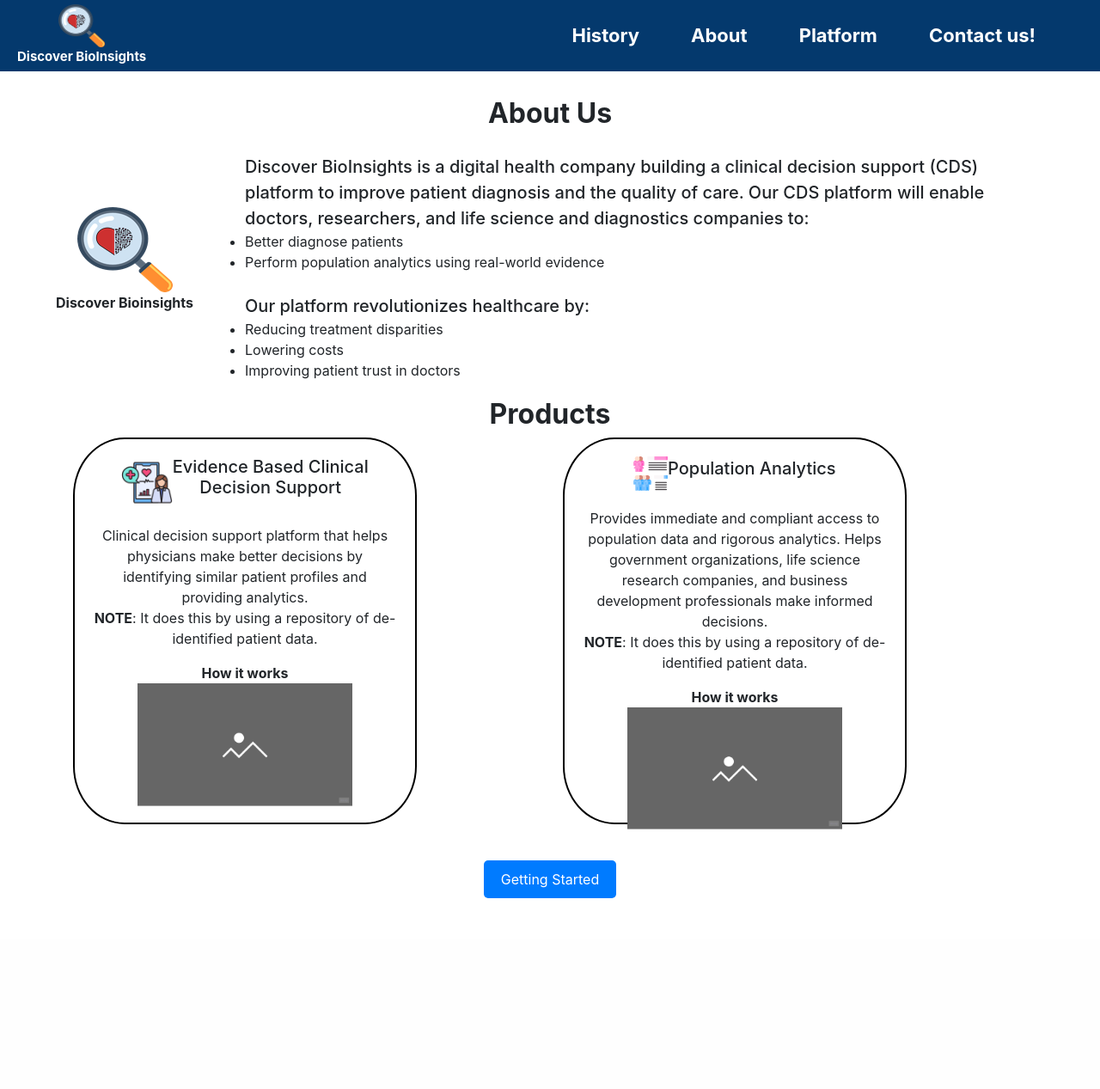
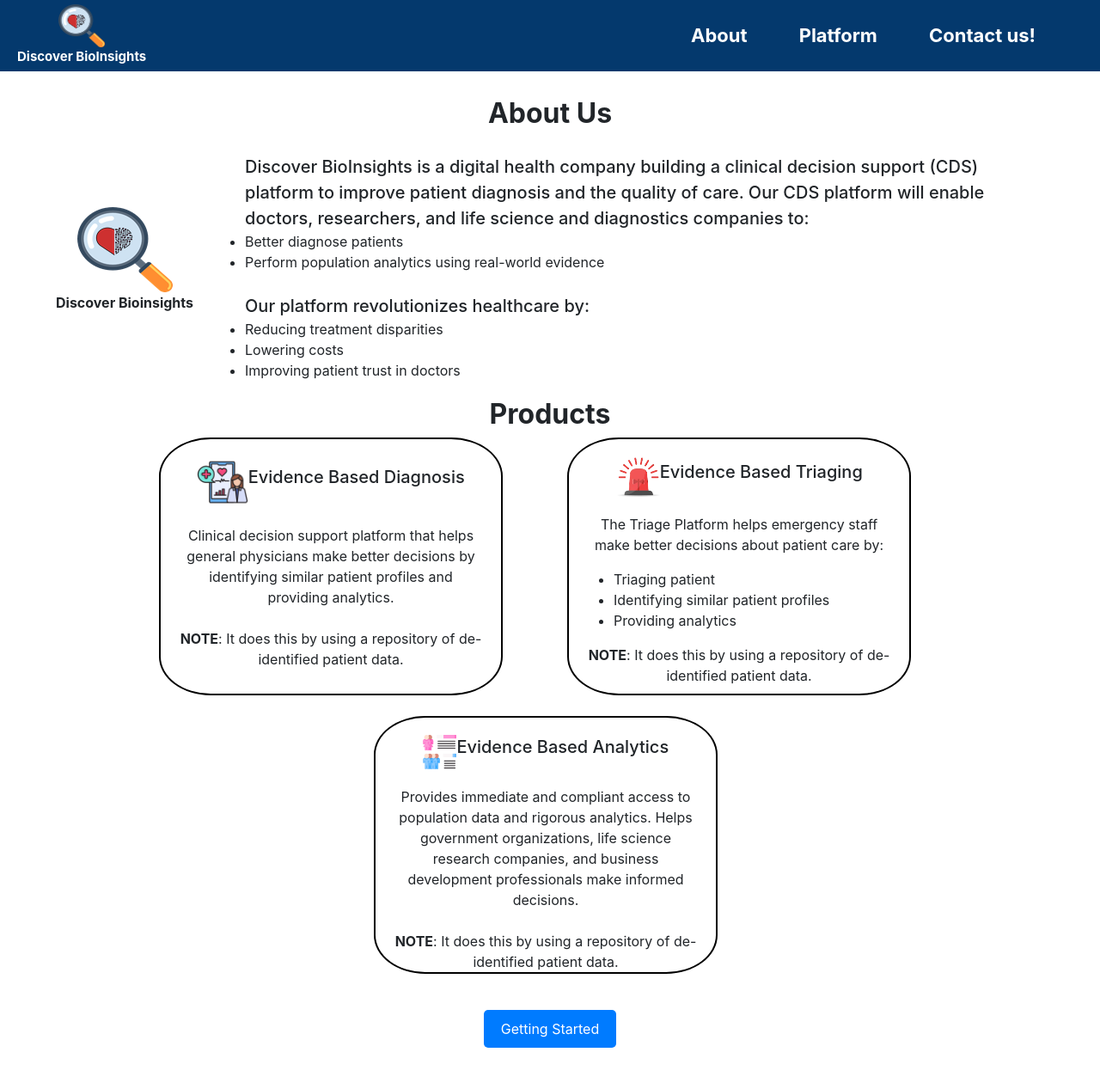
Before and after one commit to White-Devil09/Discover-Bioinsight, a Flask app: page / in a window 1280 px wide. Shown: the whole page at 86% size. Before the commit the page ends 1045 px from the top, so only its background shows below. Run offline with Flask 2, Linux system fonts and the light colour scheme; some libraries are stand-ins or nearby versions.

Commit message:
done fixes

```diff
--- a/application/routes.py
+++ b/application/routes.py
@@ -1,5 +1,5 @@
 from application import app, db
-from flask import render_template, request, redirect, url_for
+from flask import render_template, request, redirect, url_for, session
 from .forms import PatientForm
 from datetime import datetime
 import pandas as pd
@@ -27,7 +27,8 @@ def coming_soon():
 @app.route('/patient_form', methods=['POST','GET'])
 def patient_form():
     form = PatientForm()
-    return render_template('patient_form.html', form=form)
+    show_alert = session.get('show_alert', False)
+    return render_template('patient_form.html',show_alert=show_alert, form=form, show_content=True)
 
 @app.route('/result', methods=['POST','GET'])
 def result():
@@ -127,6 +128,7 @@ def result():
 
     df = pd.DataFrame(cursor)
     if df.empty:
+        session['show_alert'] = True
         return redirect(url_for('patient_form'))
     grouped = df.groupby("Diagnosis Name").size().reset_index(name="patient_count")
     top_5_diagnoses = grouped.sort_values(by="patient_count", ascending=False).head(5)
--- a/application/templates/landing.html
+++ b/application/templates/landing.html
@@ -48,13 +48,25 @@
         border: 2px solid black;
         border-radius: 15%;
         width: 400px;
-        height: 450px;
+        height: 300px;
     }
 
     .card-heading {
         display: flex;
         align-items: center;
         justify-content: center;
+    }
+
+    .custom-margin {
+        margin-left: 100px;
+    }
+
+    .custom-margin1 {
+        margin-left: 350px;
+    }
+
+    ul {
+        text-align: left;
     }
 
     /* Responsive layout for mobile screens */
@@ -76,8 +88,13 @@
         }
 
         .rounded-card {
-            width: 350px;
+            width: 320px;
             border-radius: 10%;
+        }
+
+        .custom-margin,
+        .custom-margin1 {
+            margin-left: 0px;
         }
     }
 </style>
@@ -116,29 +133,49 @@
 <div class="container">
     <h2 class="about-heading">Products</h2>
     <div class="row">
-        <div class="col-md-6 col-sm-12 text-center mb-4">
+        <div class="col-md-5 col-sm-12 text-center mb-4 custom-margin">
             <div class="rounded-card">
                 <div class="card-heading">
                     <img src="{{ url_for('static', filename='images/analytic.png') }}" alt="logo" style="width: 15%;">
-                    <h5 class="card-title">Evidence Based Clinical <br> Decision Support</h5>
+                    <h5 class="card-title">Evidence Based Diagnosis</h5>
                 </div>
                 <div class="card-body">
-                    <p class="card-text">Clinical decision support platform that helps physicians make better decisions by identifying similar patient profiles and providing analytics.<br><b>NOTE</b>: It does this by using a repository of de-identified patient data.</p>
-                    <div><b> How it works</b></div>
-                    <a href="{{ url_for('platform') }}"><img src="{{ url_for('static', filename='images/Pasted image.png')}}" alt="logo" style="width: 70%;"></a>
+                    <p class="card-text">Clinical decision support platform that helps general physicians make better
+                        decisions
+                        by identifying similar patient profiles and providing analytics.<br><br><b>NOTE</b>: It does this by
+                        using a repository of de-identified patient data.</p>
                 </div>
             </div>
         </div>
-        <div class="col-md-6 col-sm-12 text-center mb-1">
+        <div class="col-md-5 col-sm-12 text-center mb-4">
+            <div class="rounded-card">
+                <div class="card-heading">
+                    <img src="{{ url_for('static', filename='images/emergency.png') }}" alt="logo" style="width: 13%;">
+                    <h5 class="card-title">Evidence Based Triaging</h5>
+                </div>
+                <div class="card-body">
+                    <p class="card-text">The Triage Platform helps emergency staff make better decisions about patient
+                        care by:
+                    <ul>
+                        <li>Triaging patient</li>
+                        <li>Identifying similar patient profiles</li>
+                        <li>Providing analytics</li>
+                    </ul><b>NOTE</b>: It does this by using a
+                    repository of de-identified patient data.</p>
+                </div>
+            </div>
+        </div>
+        <div class="col-md-5 col-sm-12 text-center mb-4 custom-margin1">
             <div class="rounded-card">
                 <div class="card-heading">
                     <img src="{{ url_for('static', filename='images/data.png') }}" alt="logo" style="width: 10%;">
-                    <h5 class="card-title">Population Analytics</h5>
+                    <h5 class="card-title">Evidence Based Analytics</h5>
                 </div>
                 <div class="card-body">
-                    <p class="card-text">Provides immediate and compliant access to population data and rigorous analytics. Helps government organizations, life science research companies, and business development professionals make informed decisions.<br><b>NOTE</b>: It does this by using a repository of de-identified patient data.</p>
-                    <div><b> How it works</b></div>
-                    <a href="{{ url_for('platform') }}"><img src="{{ url_for('static', filename='images/Pasted image.png')}}" alt="logo" style="width: 70%;"></a>
+                    <p class="card-text">Provides immediate and compliant access to population data and rigorous
+                        analytics. Helps government organizations, life science research companies, and business
+                        development professionals make informed decisions.<br><br><b>NOTE</b>: It does this by using a
+                        repository of de-identified patient data.</p>
                 </div>
             </div>
         </div>
@@ -147,7 +184,8 @@
 
 <div style="display: flex; justify-content: center; align-items: center; height: 10vh; margin: 0;">
     <div>
-        <button style="background-color: #007BFF; color: #fff; border: none; padding: 10px 20px; border-radius: 5px; font-size: 16px;">
+        <button
+            style="background-color: #007BFF; color: #fff; border: none; padding: 10px 20px; border-radius: 5px; font-size: 16px;">
             <a href="{{ url_for('platform') }}" style="text-decoration: none; color: #fff;">Getting Started</a>
         </button>
     </div>
--- a/application/templates/layout.html
+++ b/application/templates/layout.html
@@ -101,7 +101,9 @@
                 </div>
             </div>
             <div class="right">
+                {% if show_content %}
                 <a href="{{ url_for('coming_soon')}}">History</a>
+                {% endif %}
                 <a href="{{ url_for('index') }}">About</a>
                 <a href="{{ url_for('platform') }}">Platform</a>
                 <a href="{{ url_for('contact_us') }}">Contact us!</a>
--- a/application/templates/visualization.html
+++ /dev/null
@@ -1,4 +0,0 @@
-{%extends "layout.html"%}
-{%block content%}
-<h3>discover bioinsigi</h3>
-{%endblock%}
```
Also changed, not shown: application/templates/patient_form.html (+9 -1 lines), application/static/images/emergency.png (added). Lines whose indentation alone changed are shown as unchanged.
